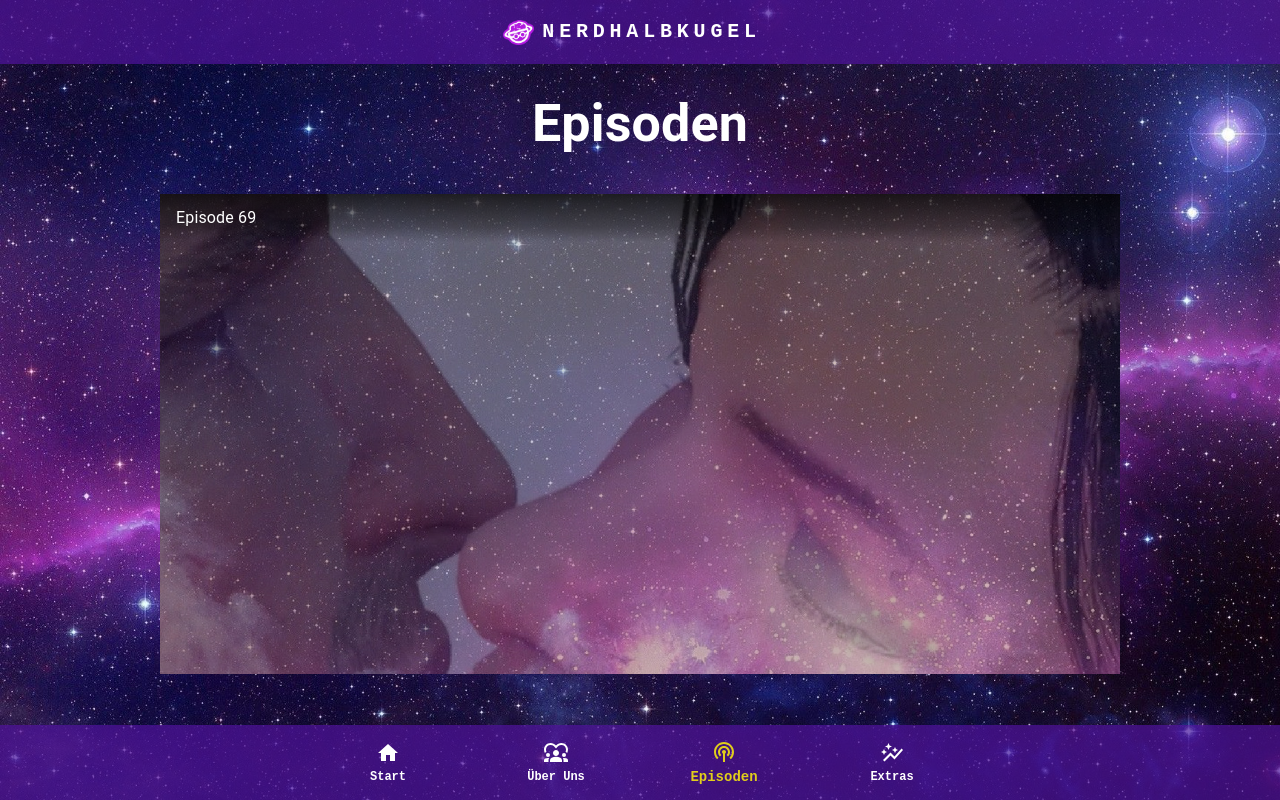
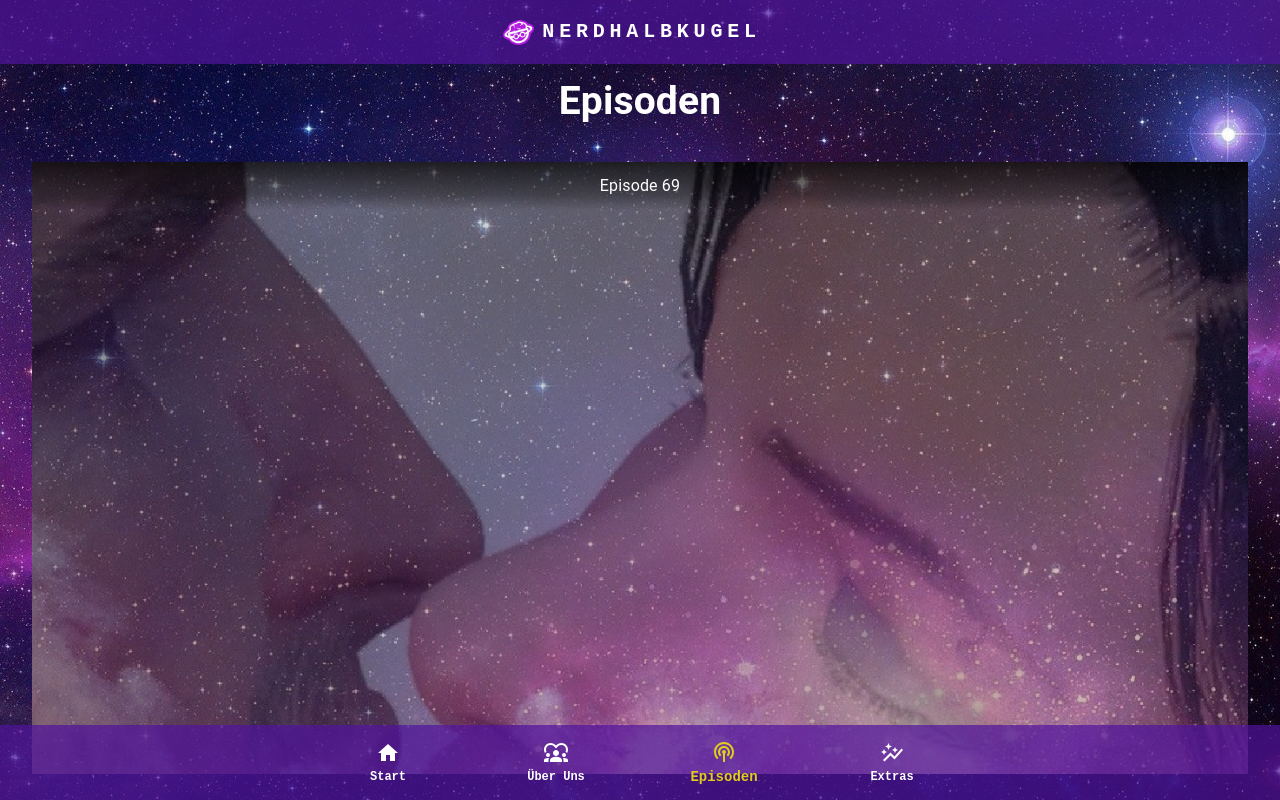
Before and after one commit to Hobba/nhk-app, a React (Create React App) app: page / in a window 1280 px wide. Both pictures are taken after a click on the button "Episoden". Built offline with nearby package versions, Linux system fonts and the light colour scheme.

Commit message:
Fix all overlap issues

```diff
--- a/src/App.css
+++ b/src/App.css
@@ -20,6 +20,7 @@ main {
     font-size: calc(10px + 2vmin);
     color: white;
     height: 100vh;
+    text-align: center;
 }
 
 .placeholder-text {
@@ -36,4 +37,5 @@ main {
 
 .headline2 {
     padding-top: 40px;
+    margin-bottom: 5px;
 }
--- a/src/components/ImageList/CustomImageList.css
+++ b/src/components/ImageList/CustomImageList.css
@@ -2,3 +2,7 @@
     width: 75%;
     height: 60%;
 }
+
+.customSubtitle {
+    font-size: calc(8px + 1vmin) !important;
+}
--- a/src/components/ImageList/CustomImageList.tsx
+++ b/src/components/ImageList/CustomImageList.tsx
@@ -6,6 +6,8 @@ import IconButton from '@mui/material/IconButton';
 import CoverEpisode67 from '../Images/cover_episode67.jpeg';
 import CoverEpisode68 from '../Images/cover_episode68.jpeg';
 import CoverEpisode69 from '../Images/cover_episode69.jpeg';
+import Typography from "@mui/material/Typography";
+import './CustomImageList.css';
 
 
 function srcset(image: string, width: number, height: number) {
@@ -20,9 +22,10 @@ export default function CustomImageList() {
         <ImageList
             cols={1}
             sx={{
-                width: '75%',
-                height: '60%',
+                width: '95%',
+                paddingBottom: '60px',
                 transform: 'translateZ(0)',
+                zIndex: 1,
             }}
         >
             {itemData.map((item) => {
@@ -55,7 +58,11 @@ export default function CustomImageList() {
                             actionPosition="left"
                         />
                         <ImageListItemBar
-                            subtitle={<span>{item.description}</span>}
+                            subtitle={
+                                <Typography className="customSubtitle">
+                                    {item.description}
+                                </Typography>
+                            }
                             position="below"
                         />
                     </ImageListItem>
--- a/src/components/Navigation/FixedBottomNavigation.tsx
+++ b/src/components/Navigation/FixedBottomNavigation.tsx
@@ -69,7 +69,7 @@ export default function FixedBottomNavigation() {
             <CssBaseline/>
             <ThemeProvider theme={theme}>
                 <Paper
-                    sx={{position: 'fixed', bottom: 0, left: 0, right: 0, background: 'rgba(80, 19, 157, 0.7)'}}
+                    sx={{position: 'fixed', bottom: 0, left: 0, right: 0, background: 'rgba(80, 19, 157, 0.7)', zIndex: 10}}
                     elevation={3}>
                     <BottomNavigation
                         showLabels
--- a/src/components/Timeline/Timeline.tsx
+++ b/src/components/Timeline/Timeline.tsx
@@ -35,8 +35,8 @@ export default function CustomizedTimeline() {
     return (
         <ThemeProvider theme={theme}>
 
-            <Box sx={{display: "flex", alignItems: "center", justifyContent: "center", flexShrink: 1}}>
-                <Paper elevation={5} sx={{justifyContent: "center", opacity: 0.7, backgroundColor: 'black', overflow: 'auto', height: '55vh'}}>
+            <Box sx={{display: "grid", alignItems: "center", justifyContent: "center", zIndex: 1, width: '95%', overflowY: 'auto', paddingBottom: '90px'}}>
+                <Paper elevation={5} sx={{justifyContent: "center", opacity: 0.7, backgroundColor: 'black'}}>
                     <Timeline
                         sx={{
                             [`& .${timelineOppositeContentClasses.root}`]: {
--- a/src/pages/Episodes/Episodes.tsx
+++ b/src/pages/Episodes/Episodes.tsx
@@ -4,7 +4,7 @@ import CustomImageList from "../../components/ImageList/CustomImageList";
 const Episodes = () => {
     return (
         <div className="page">
-            <h1 className="headline">Episoden</h1>
+            <h2 className="headline2">Episoden</h2>
                 <CustomImageList/>
         </div>
     );
--- a/src/pages/Extras/Extras.tsx
+++ b/src/pages/Extras/Extras.tsx
@@ -4,10 +4,8 @@ import CustomizedTimeline from "../../components/Timeline/Timeline";
 const Extras = () => {
     return (
         <div className="page">
-            <div className="placeholder-text">
                 <h2 className="headline2">Marvel Cinematic Universe Timeline</h2>
                 <CustomizedTimeline/>
-            </div>
         </div>
     );
 };
```
